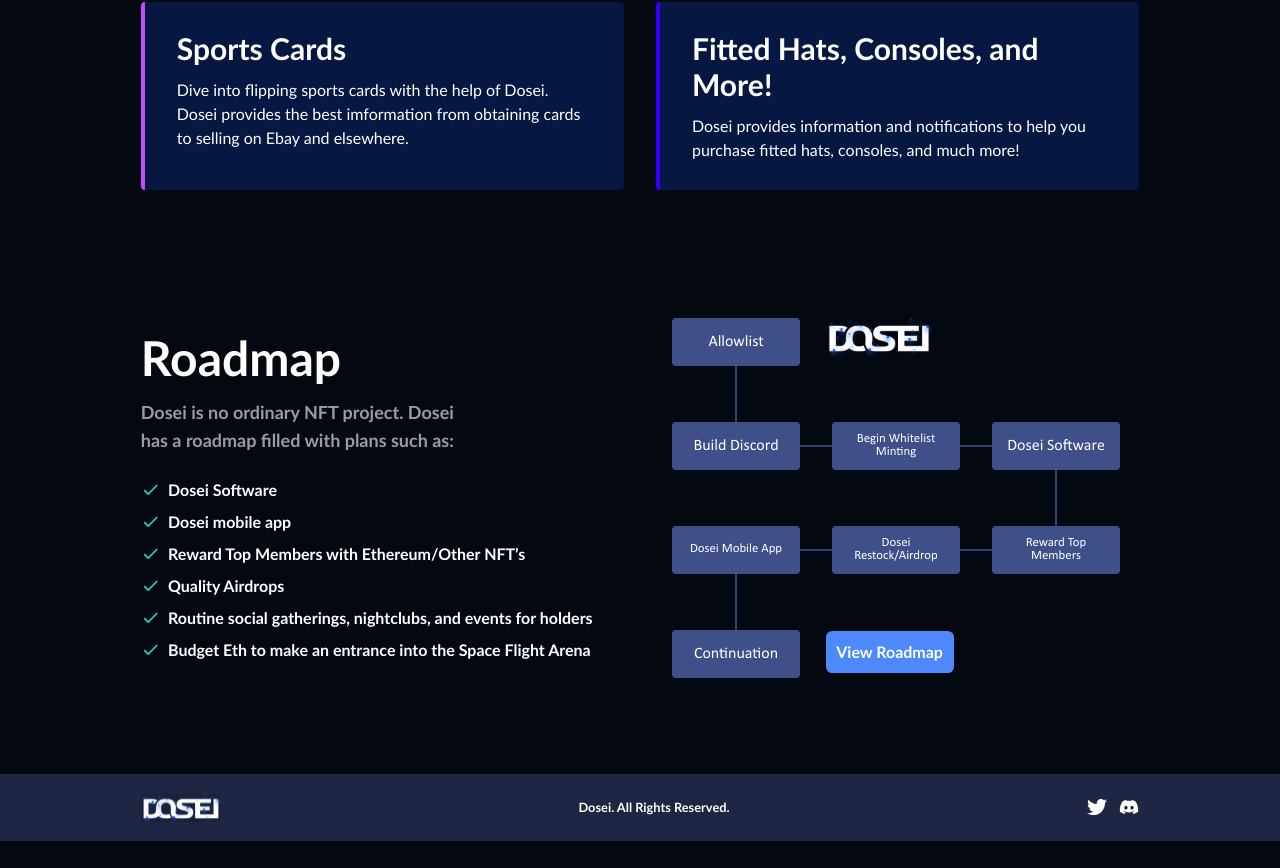
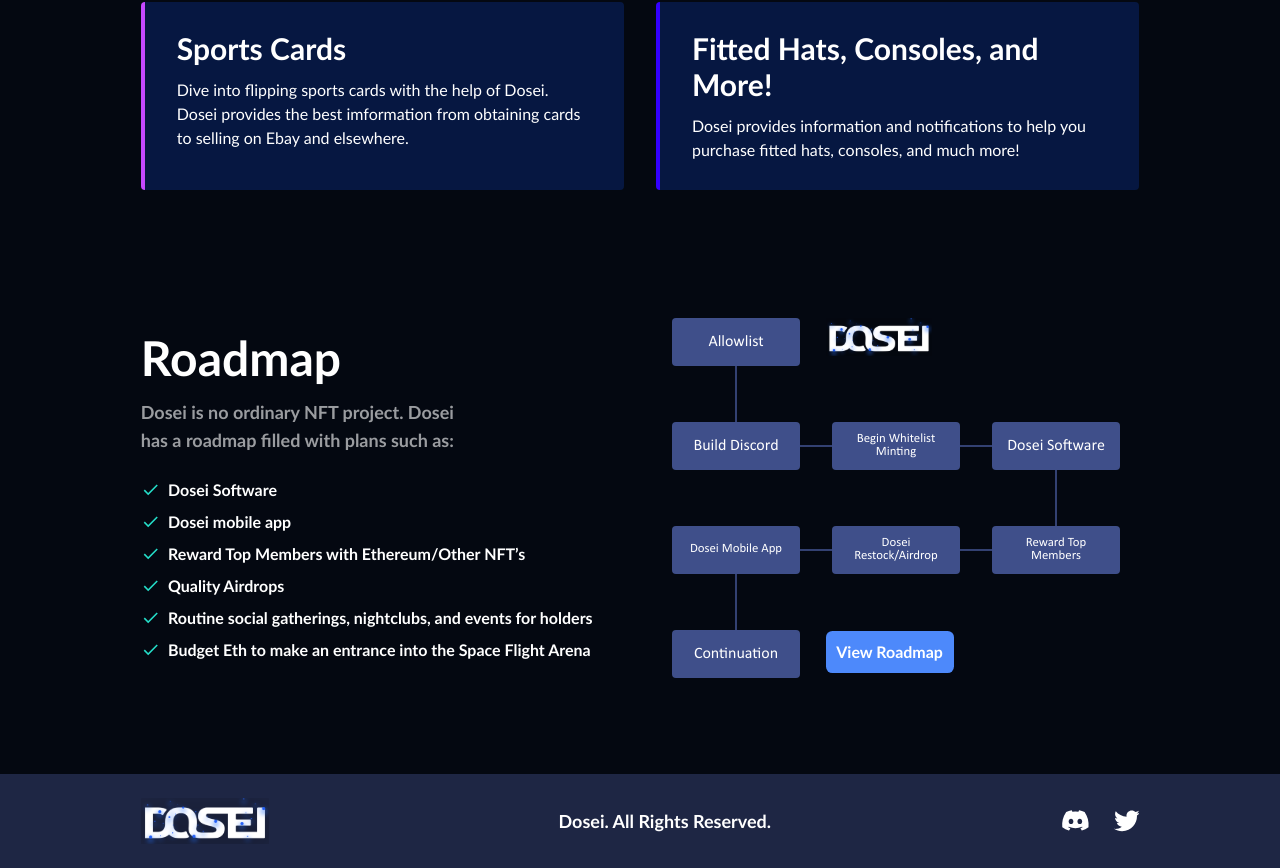
Before and after one commit to abdullahmehboob20s/Doesi-Web, a Next.js app: page / in a window 1280 px wide. Shown: the part 1398-2266 px from the top of the page. Before the commit the page ends 2239 px from the top, so only its background shows below. Built offline with nearby package versions, Linux system fonts and the light colour scheme.

Commit message:
Desktop Design Done For Footer

```diff
--- a/layouts/Footer.js
+++ b/layouts/Footer.js
@@ -4,19 +4,19 @@
 function Footer() {
   return (
     <div className="bg-[#1E2644]">
-      <div className="container flex items-center justify-between py-[1.2rem] space-x-4">
-        <img src="images/logo.svg" className="w-[5rem]" alt="" />
+      <div className="container flex items-center justify-between py-[1.2rem] space-x-4 xl:py-6">
+        <img src="images/logo.svg" className="w-[5rem] md:w-[8rem]" alt="" />
 
-        <p className="text-center text-white font-bold text-[.8rem]">
+        <p className="text-center text-white font-bold text-[.8rem] md:text-lg">
           Dosei. All Rights Reserved.
         </p>
 
-        <div className="flex items-center space-x-3">
-          <a href="#" className="text-white text-xl">
+        <div className="flex items-center space-x-3 md:space-x-6">
+          <a href="#" className="text-white text-xl md:text-[1.8rem]">
+            <FaDiscord />
+          </a>
+          <a href="#" className="text-white text-xl md:text-[1.6rem]">
             <FaTwitter />
-          </a>
-          <a href="#" className="text-white text-xl">
-            <FaDiscord />
           </a>
         </div>
       </div>
```
